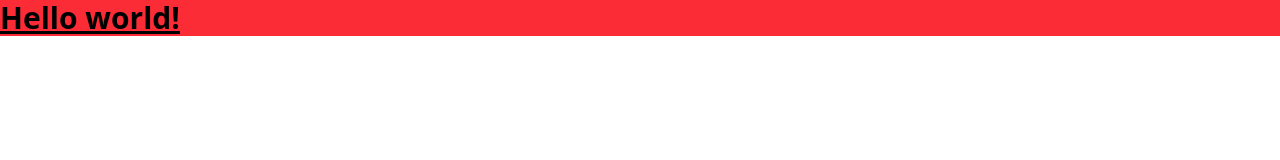
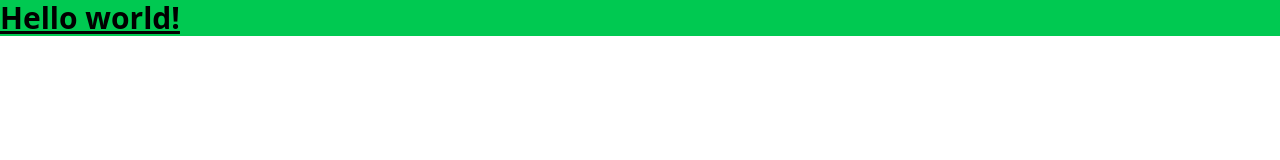
Before and after one commit to smileywrld/astrodrive, a website: page src/index.html in a window 1280 px wide. Drawn offline with Linux system fonts and the light colour scheme.

Commit message:
Add green background utility class and update header color

```diff
--- a/src/index.html
+++ b/src/index.html
@@ -6,7 +6,7 @@
   <link href="./output.css" rel="stylesheet">
 </head>
 <body>
-  <h1 class="text-3xl font-bold underline bg-red-500">
+  <h1 class="text-3xl font-bold underline bg-green-500">
     Hello world!
   </h1>
 </body>
```
Also changed, not shown: src/output.css.
